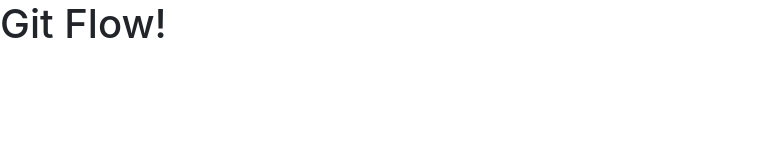
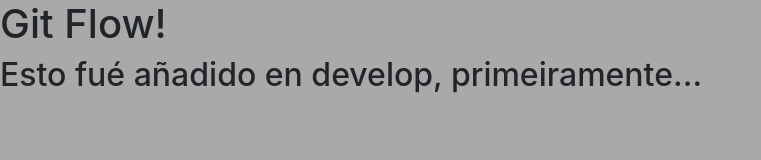
Before and after one commit to ltreven/gitflowtest, a plain HTML site: page index.html in a window 1280 px wide. Shown: the whole page, without its empty margins (0-761 px from the left). Drawn offline with nearby package versions, Linux system fonts and the light colour scheme.

Commit message:
agregué un H2 y un archivo CSS

```diff
--- a/index.html
+++ b/index.html
@@ -8,10 +8,12 @@
 
     <!-- Bootstrap CSS -->
     <link rel="stylesheet" href="https://stackpath.bootstrapcdn.com/bootstrap/4.3.1/css/bootstrap.min.css" integrity="sha384-ggOyR0iXCbMQv3Xipma34MD+dH/1fQ784/j6cY/iJTQUOhcWr7x9JvoRxT2MZw1T" crossorigin="anonymous">
+    <link rel="stylesheet" href="lourenco.css">
   </head>
   <body>
 
     <h1>Git Flow!</h1>
+    <h2>Esto fué añadido en develop, primeiramente...</h2>
 
     <!-- Optional JavaScript -->
     <script src="lourenco.js"></script>
--- /dev/null
+++ b/lourenco.css
@@ -0,0 +1,3 @@
+body {
+    background-color: darkgray;
+}
```
